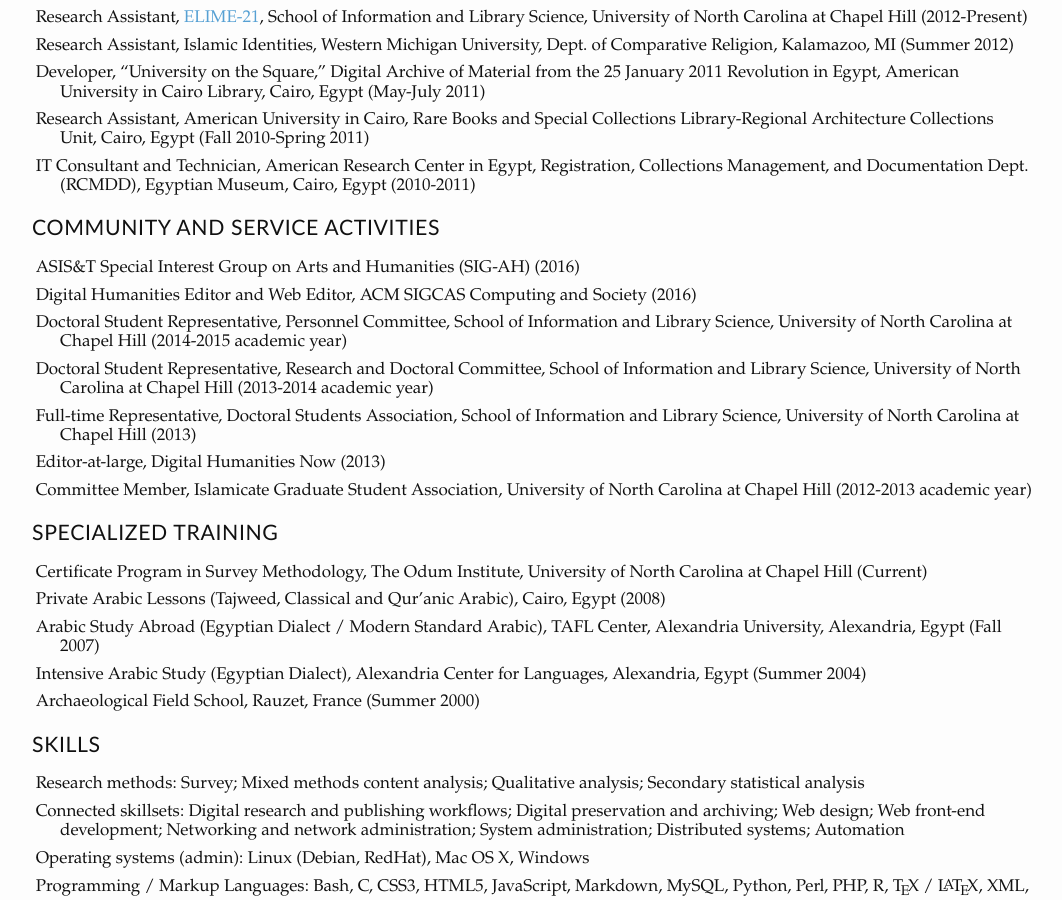
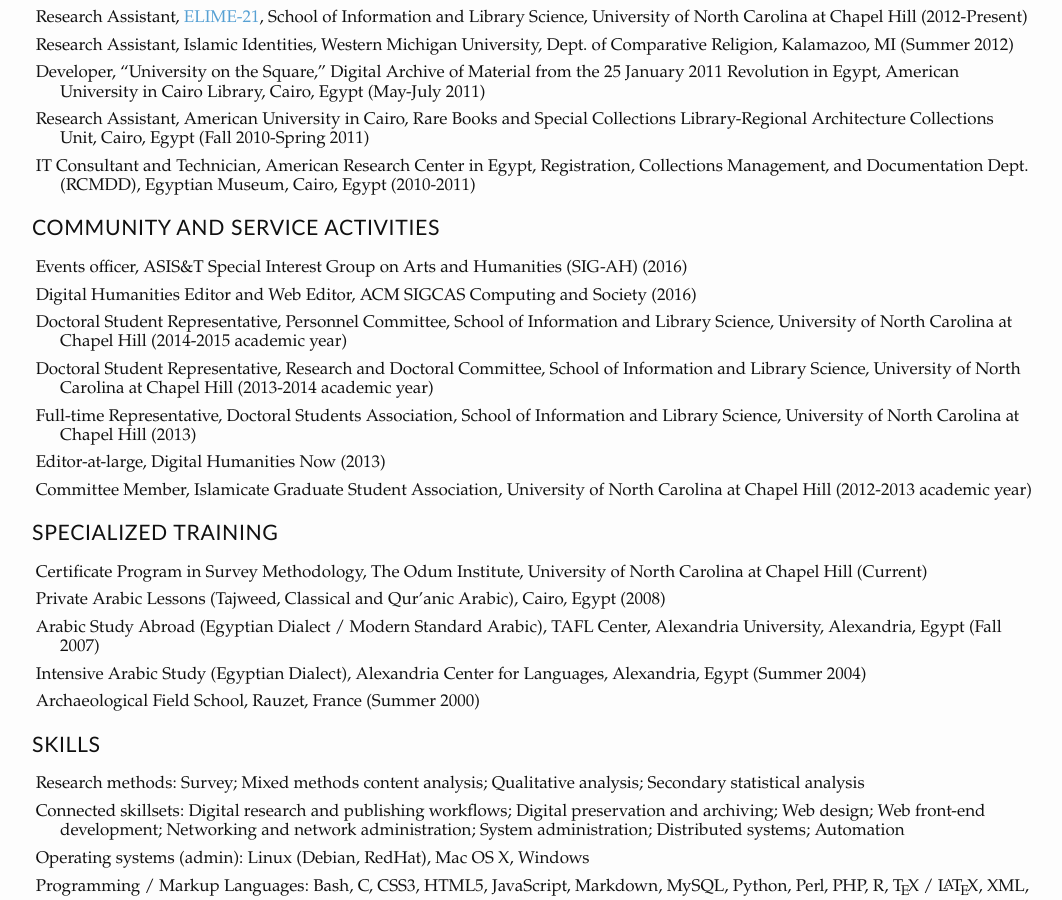
Before and after one commit to jdmar3/jdmar3.github.io, a Jekyll site: the page built from cv/index.md, in a window 1280 px wide and 900 px high, scrolled down 5112 px. Shown: the whole window, without its empty margins (48-1110 px from the left). Built offline with Jekyll 4.4.1, drawn with Linux system fonts in a browser that asks for light colours; Markdown is read by kramdown in place of the engine named in the settings.

Commit message:
update CV

```diff
--- a/cv/index.md
+++ b/cv/index.md
@@ -181,7 +181,7 @@
 
 # Community and Service Activities
 
-- ASIS&T Special Interest Group on Arts and Humanities (SIG-AH) (2016)
+- Events officer, ASIS&T Special Interest Group on Arts and Humanities (SIG-AH) (2016)
 - Digital Humanities Editor and Web Editor, ACM SIGCAS Computing and Society (2016)
 - Doctoral Student Representative, Personnel Committee, School of Information and Library Science, University of North Carolina at Chapel Hill (2014-2015 academic year)
 - Doctoral Student Representative, Research and Doctoral Committee, School of Information and Library Science, University of North Carolina at Chapel Hill (2013-2014 academic year)
```
